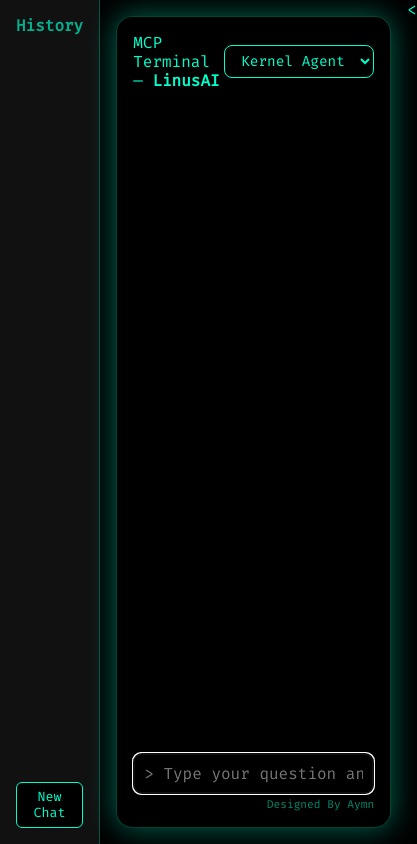
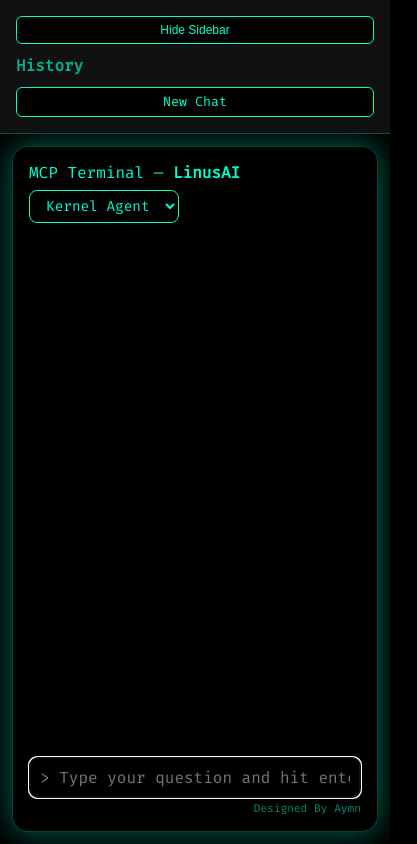
Before and after one commit to aymnsk/mentorOS, a plain HTML site: page index.html in a window 390 px wide. Shown: the whole page, 417 px wide, since content can reach past the window. Drawn offline with Linux system fonts and the light colour scheme.

Commit message:
Update index.html

```diff
--- a/index.html
+++ b/index.html
@@ -4,6 +4,7 @@
   <meta charset="UTF-8" />
   <title>MCP Terminal — LinusAI</title>
   <link href="https://fonts.googleapis.com/css2?family=Fira+Mono&display=swap" rel="stylesheet">
+  <meta name="viewport" content="width=device-width, initial-scale=1.0" />
   <style>
     * { box-sizing: border-box; }
     body {
@@ -12,6 +13,7 @@
       color: #00ffcc;
       font-family: 'Fira Mono', Menlo, Monaco, Consolas, monospace;
       display: flex;
+      flex-direction: row;
       height: 100vh;
     }
 
@@ -22,6 +24,11 @@
       display: flex;
       flex-direction: column;
       padding: 16px;
+      transition: transform 0.3s ease;
+    }
+
+    #sidebar.hidden {
+      transform: translateX(-100%);
     }
 
     #sidebar h2 {
@@ -51,11 +58,23 @@
       cursor: pointer;
     }
 
+    #toggle-sidebar {
+      background: #000;
+      border: 1px solid #00ffcc;
+      color: #00ffcc;
+      padding: 6px 10px;
+      border-radius: 6px;
+      cursor: pointer;
+      font-size: 0.75rem;
+      margin-bottom: 12px;
+    }
+
     #main {
       flex: 1;
       display: flex;
       flex-direction: column;
       padding: 16px;
+      overflow: hidden;
     }
 
     #terminal {
@@ -75,6 +94,8 @@
       display: flex;
       justify-content: space-between;
       align-items: center;
+      flex-wrap: wrap;
+      gap: 8px;
     }
 
     #agent {
@@ -118,10 +139,37 @@
       color: #00ffcc88;
       margin-top: 4px;
     }
+
+    @media (max-width: 768px) {
+      body {
+        flex-direction: column;
+      }
+
+      #sidebar {
+        width: 100%;
+        transform: translateY(0);
+        border-right: none;
+        border-bottom: 1px solid #00ffcc44;
+      }
+
+      #sidebar.hidden {
+        display: none;
+      }
+
+      #main {
+        padding: 12px;
+      }
+
+      #header {
+        flex-direction: column;
+        align-items: flex-start;
+      }
+    }
   </style>
 </head>
 <body>
   <div id="sidebar">
+    <button id="toggle-sidebar">Hide Sidebar</button>
     <h2>History</h2>
     <div id="history"></div>
     <button id="new-chat">New Chat</button>
@@ -143,16 +191,18 @@
         <input id="input" type="text" placeholder="> Type your question and hit enter..." autofocus />
       </div>
 
-      <div id="footer"> Designed By Aymn</div>
+      <div id="footer">Designed By Aymn</div>
     </div>
   </div>
 
-  <<script>
+  <script>
     const chat = document.getElementById("chat");
     const input = document.getElementById("input");
     const agentSelector = document.getElementById("agent");
     const historyDiv = document.getElementById("history");
     const newChatBtn = document.getElementById("new-chat");
+    const toggleSidebarBtn = document.getElementById("toggle-sidebar");
+    const sidebar = document.getElementById("sidebar");
 
     const BACKEND_URL = "https://21f9505f-1c16-4cf0-b124-d8570113d6b9-00-dc4e2n37xko5.sisko.replit.dev";
 
@@ -160,7 +210,7 @@
 
     function updateHistorySidebar() {
       historyDiv.innerHTML = "";
-    messageLog.slice(-5).forEach((entry, index) => {
+      messageLog.slice(-5).forEach((entry) => {
         const button = document.createElement("button");
         button.className = "chat-title";
         button.textContent = entry.user.slice(0, 30) + "...";
@@ -175,7 +225,6 @@
       let i = 0;
       const line = document.createElement("div");
       target.appendChild(line);
-
       function typing() {
         if (i < text.length) {
           line.textContent += text.charAt(i);
@@ -245,10 +294,8 @@
 
           chat.appendChild(replyWrapper);
 
-        // Save message
           messageLog.push({ user: userMsg, bot: fullReply });
           updateHistorySidebar();
-
         } catch (err) {
           const errDiv = document.createElement("div");
           errDiv.textContent = "[Error] Backend not reachable.";
@@ -268,6 +315,11 @@
       messageLog = [];
       updateHistorySidebar();
     };
+
+    toggleSidebarBtn.onclick = () => {
+      sidebar.classList.toggle("hidden");
+      toggleSidebarBtn.textContent = sidebar.classList.contains("hidden") ? "Show Sidebar" : "Hide Sidebar";
+    };
   </script>
 </body>
 </html>
```
Lines whose indentation alone changed are shown as unchanged.
